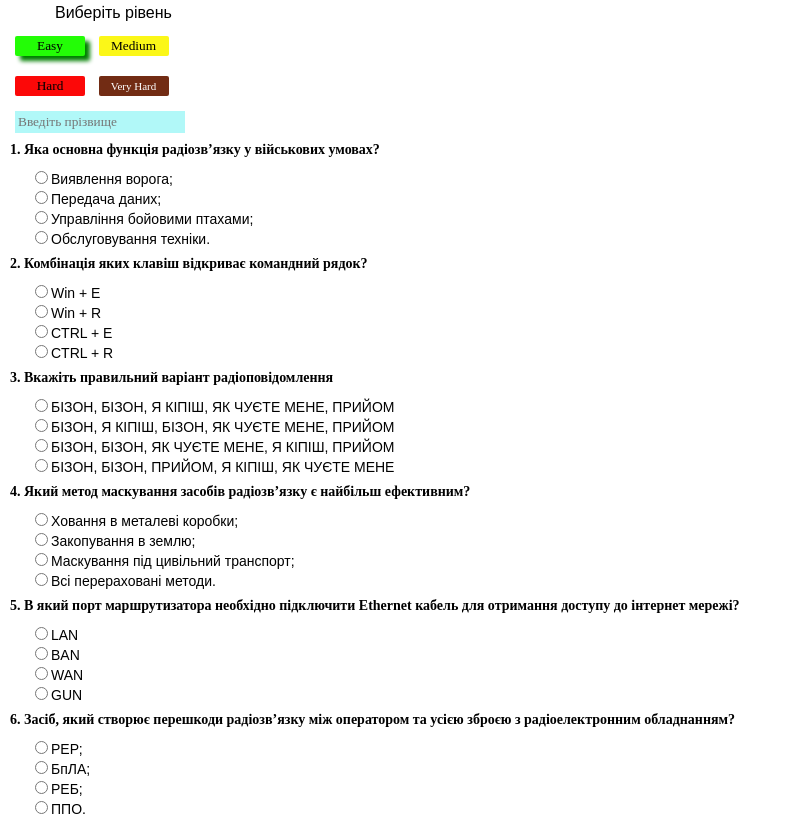
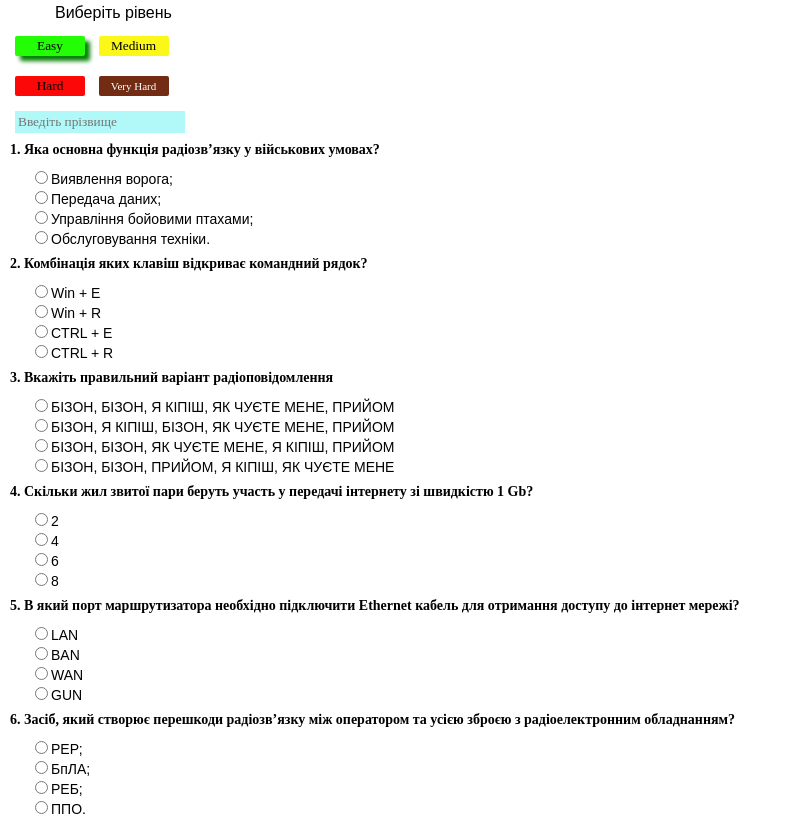
Before and after one commit to newtest3/Communication_test, a plain HTML site: page index.html in a window 1280 px wide. Shown: the top 820 px of the page, without its empty margins (0-792 px from the left). Drawn offline with Linux system fonts and the light colour scheme.

Commit message:
Changed question easy mode (4)

```diff
--- a/index.html
+++ b/index.html
@@ -48,12 +48,12 @@
                 </div>
             </div>
             <div class="questionAnswerContainer">
-                <p class="question">4. Який метод маскування засобів радіозв’язку є найбільш ефективним?</p>
+                <p class="question">4. Скільки жил звитої пари беруть участь у передачі інтернету зі швидкістю 1 Gb?</p>
                 <div class="containerAnswer">
-                    <input class="answerRadioButt" type="radio" name="4"><span class="answerSpan">Ховання в металеві коробки;</span><br>
-                    <input class="answerRadioButt" type="radio" name="4"><span class="answerSpan">Закопування в землю;</span><br>
-                    <input class="answerRadioButt" type="radio" name="4"><span class="answerSpan">Маскування під цивільний транспорт;</span><br>
-                    <input class="answerRadioButt" value="2"  type="radio" name="4"><span class="answerSpan victory">Всі перераховані методи.</span><br>
+                    <input class="answerRadioButt" type="radio" name="4"><span class="answerSpan">2</span><br>
+                    <input class="answerRadioButt" type="radio" name="4"><span class="answerSpan">4</span><br>
+                    <input class="answerRadioButt" type="radio" name="4"><span class="answerSpan">6</span><br>
+                    <input class="answerRadioButt" value="2"  type="radio" name="4"><span class="answerSpan victory">8</span><br>
                 </div>
             </div>
             <div class="questionAnswerContainer">
```
